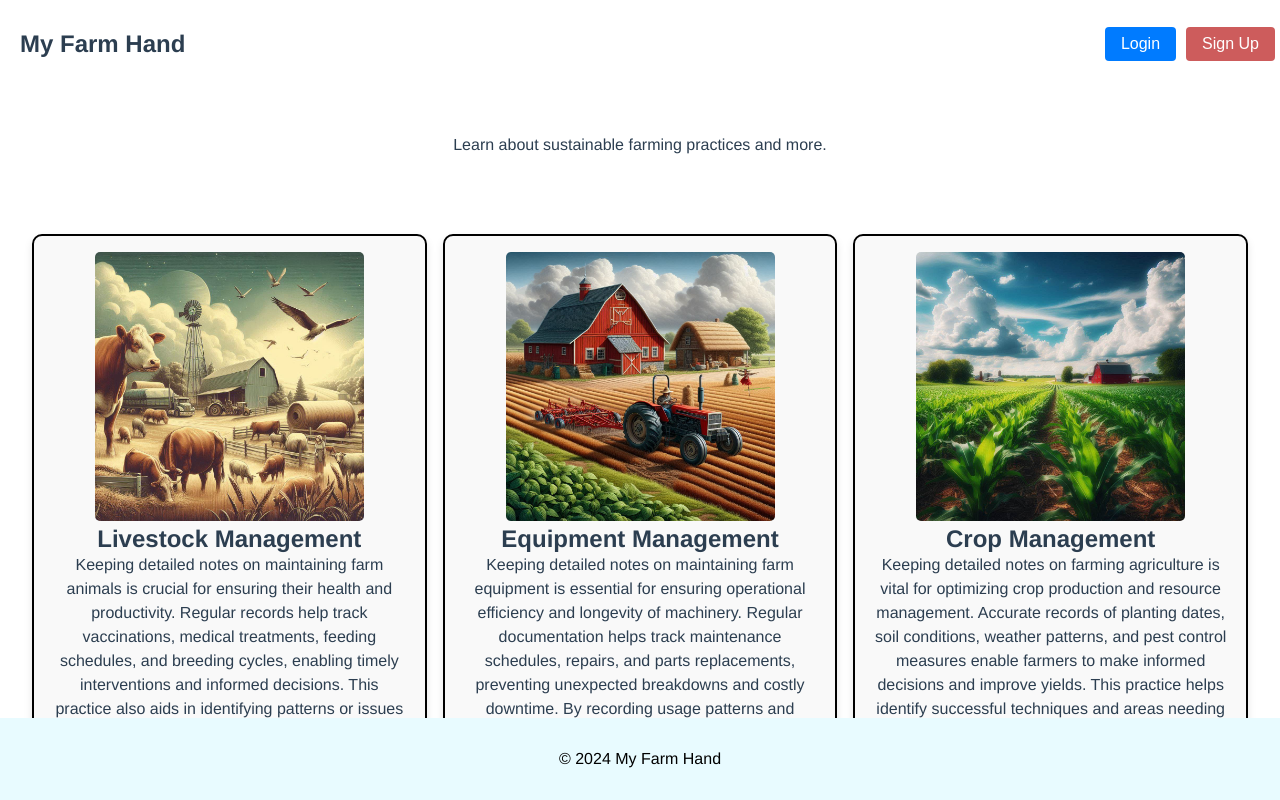
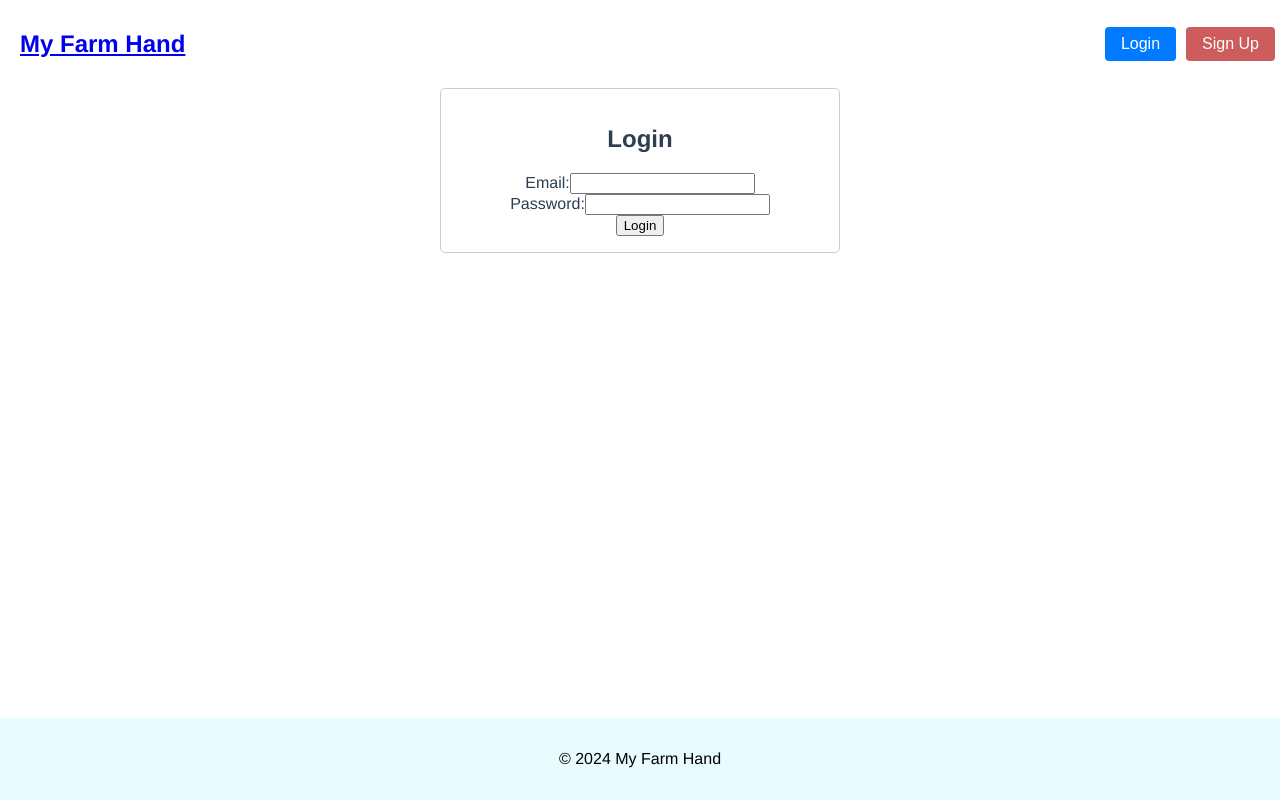
Before and after one commit to CJohannemann/Farm-Hand, a Vue app: page /login in a window 1280 px wide. Both pictures are taken after a click on the button "Login". Shown: the top 800 px of the page. Built offline with nearby package versions, Linux system fonts and the light colour scheme.

Commit message:
updated router for sign in

```diff
--- a/package.json
+++ b/package.json
@@ -10,8 +10,10 @@
   },
   "dependencies": {
     "primevue": "^4.0.5",
+    "vee-validate": "^4.13.2",
     "vue": "^3.4.37",
-    "vue-router": "^4.4.3"
+    "vue-router": "^4.4.3",
+    "yup": "^1.4.0"
   },
   "devDependencies": {
     "@vitejs/plugin-vue": "^5.1.2",
--- a/src/components/Header.vue
+++ b/src/components/Header.vue
@@ -3,7 +3,7 @@
     <div class="container">
       <div class="top-nav">
         <div class="title">
-          <h2>My Farm Hand</h2>
+          <a href="/"><h2>My Farm Hand</h2></a>
         </div>
         <div class="auth-buttons">
           <button @click="goToLogin" class="login">Login</button>
@@ -16,6 +16,13 @@
 </template>
 
 <script setup lang="ts">
+import {useRouter} from "vue-router";
+
+const router = useRouter();
+const goToLogin = () => {
+  router.push('/login');
+}
+
 </script>
 
 <style scoped>
--- a/src/components/Login.vue
+++ b/src/components/Login.vue
@@ -1,57 +1,39 @@
+<template>
+  <div class="login-container">
+    <h2>Login</h2>
+    <form @submit.prevent="handleSubmit">
+      <div class="form-group">
+        <label for="email">Email:</label>
+        <input type="email" id="email" v-model="email" class="form-control" required />
+      </div>
+      <div class="form-group">
+        <label for="password">Password:</label>
+        <input type="password" id="password" v-model="password" class="form-control" required />
+      </div>
+      <button type="submit" class="btn btn-primary">Login</button>
+    </form>
+  </div>
+</template>
+
 <script setup lang="ts">
+import { ref } from 'vue';
 
+const email = ref('');
+const password = ref('');
+
+const handleSubmit = () => {
+  console.log('Email:', email.value);
+  console.log('Password:', password.value);
+  // Add your authentication logic here
+};
 </script>
 
-<template>
-<!--  <div class="login-form">-->
-<!--    <h2>Login</h2>-->
-<!--    <form @submit.prevent="login">-->
-<!--      <div>-->
-<!--        <label for="email">Email:</label>-->
-<!--        <input type="email" v-model="email" required />-->
-<!--      </div>-->
-<!--      <div>-->
-<!--        <label for="password">Password:</label>-->
-<!--        <input type="password" v-model="password" required />-->
-<!--      </div>-->
-<!--      <button type="submit">Login</button>-->
-<!--    </form>-->
-<!--  </div>-->
-</template>
-
-
 <style scoped>
-.login-form {
-  max-width: 300px;
-  margin: auto;
-  padding: 1em;
+.login-container {
+  max-width: 400px;
+  margin: 0 auto;
+  padding: 1rem;
   border: 1px solid #ccc;
   border-radius: 5px;
 }
-.login-form div {
-  margin-bottom: 1em;
-}
-.login-form label {
-  margin-bottom: .5em;
-  color: #333333;
-  display: block;
-}
-.login-form input {
-  border: 1px solid #CCCCCC;
-  padding: .5em;
-  font-size: 1em;
-  width: 100%;
-  box-sizing: border-box;
-}
-.login-form button {
-  padding: 0.7em;
-  color: #fff;
-  background-color: #007BFF;
-  border: none;
-  border-radius: 5px;
-  cursor: pointer;
-}
-.login-form button:hover {
-  background-color: #0056b3;
-}
 </style>
--- a/src/router/router.ts
+++ b/src/router/router.ts
@@ -9,8 +9,8 @@ const routes: Array<RouteRecordRaw> = [
     component: Home
   },
   {
-    path: '/Login',
-    name: 'Login',
+    path: '/login',
+    // name: 'Login',
     component: Login
   }
 ]
```
Also changed, not shown: 1 other file (tests, documents, lock files or other folders).
